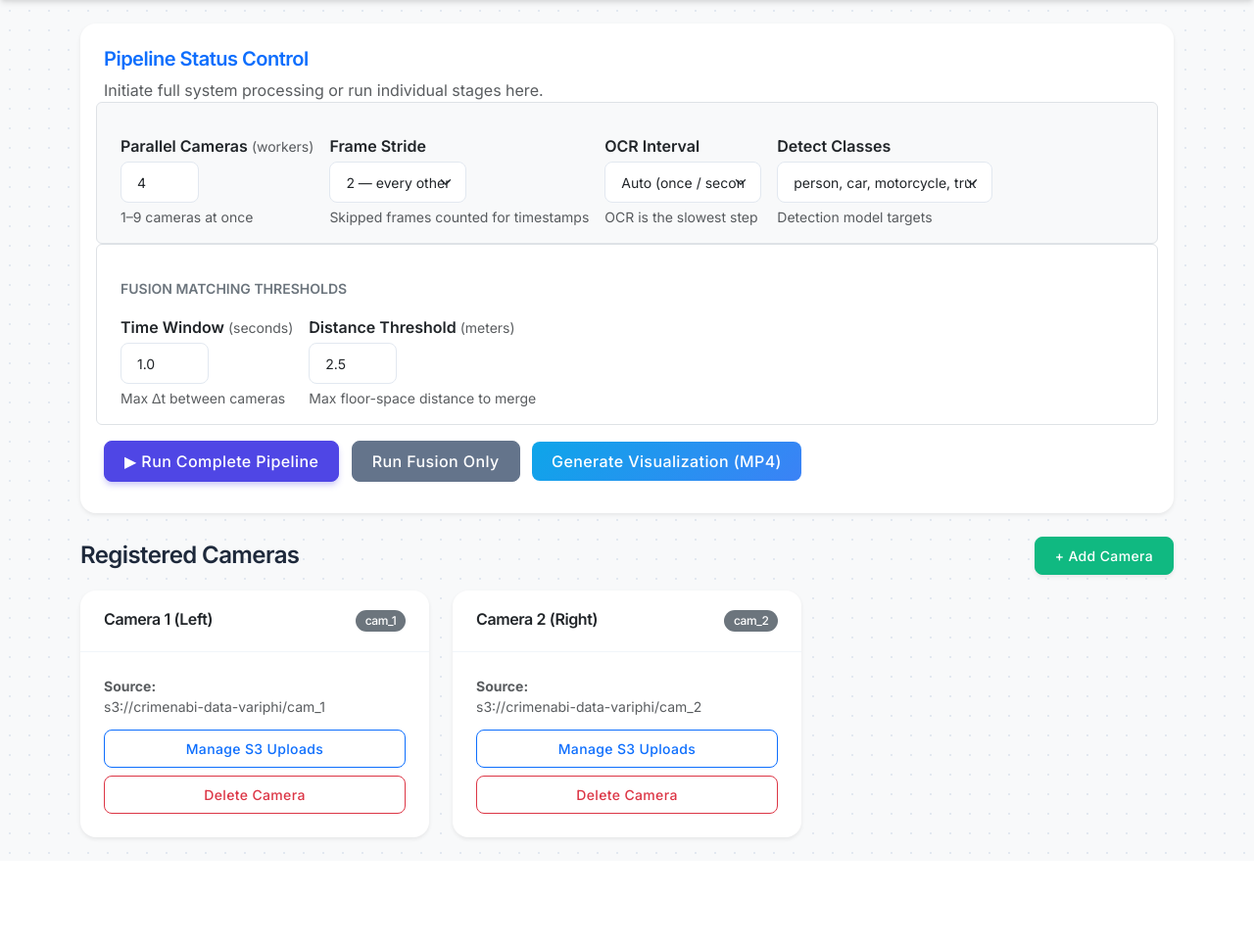
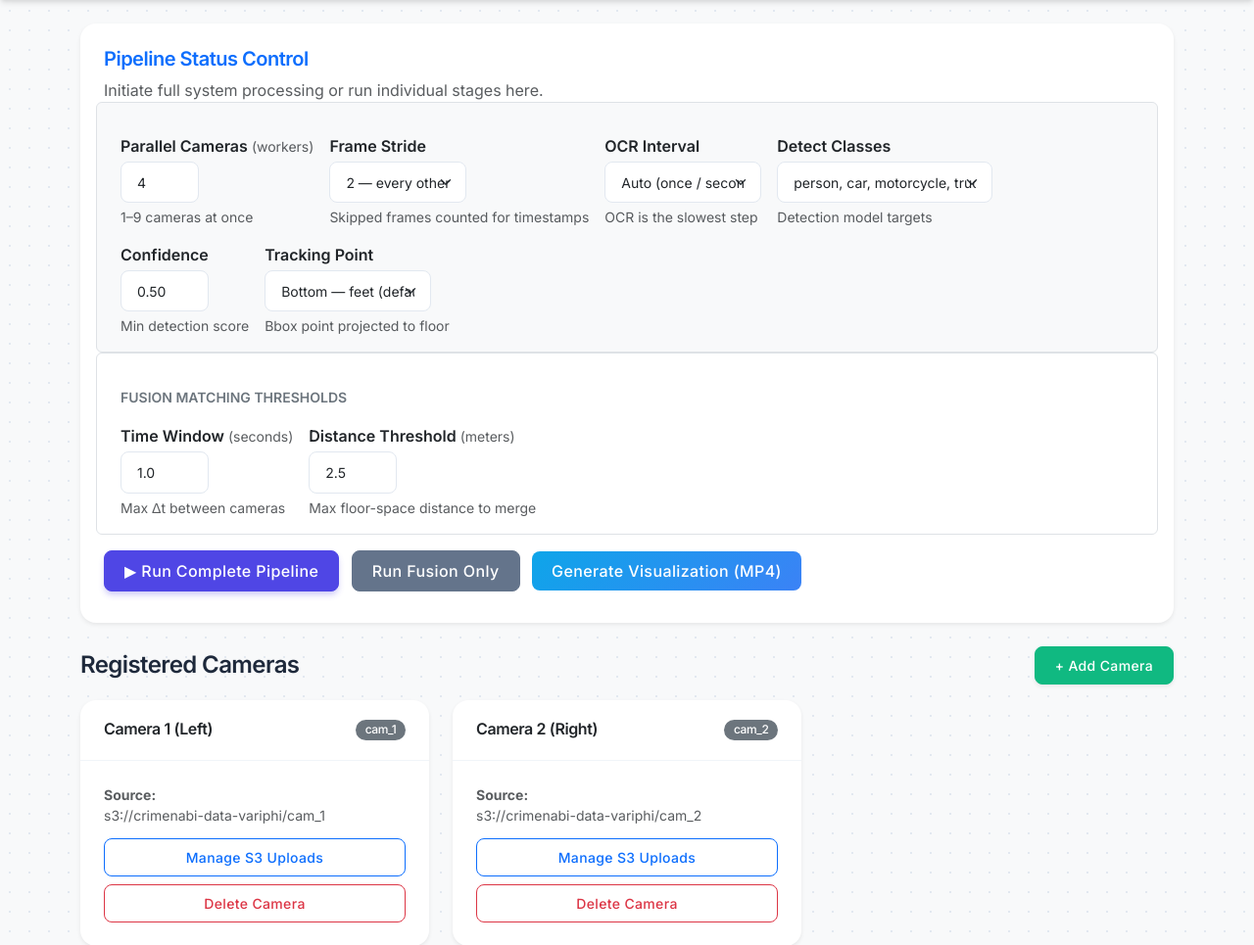
Before and after one commit to VariPhiGen/crowd_management, a Flask app: page / in a window 1280 px wide. Shown: the part 79-1044 px from the top of the page at 98% size. Before the commit the page ends 951 px from the top, so only its background shows below. Run offline with Flask 3, Linux system fonts and the light colour scheme; the visitor is signed in with stand-in values (Sample User, id 1).

Commit message:
feat: confidence threshold + tracking point as UI + CLI parameters
- per_camera.py: MultiCameraRunner accepts confidence & track_point;
  both passed through run_all → _run_camera_in_thread → PersonDetector
  and PerCameraProcessor (track_point_override > cameras.json > default)
- main.py: add --confidence arg; wire confidence + track_point into
  --process MultiCameraRunner instantiation
- app.py: read confidence + track_point from form, pass as CLI flags
- dashboard.html: add Confidence (0.10–0.95 number input) and
  Tracking Point (bottom/center/top select) controls

Made-with: Cursor

```diff
--- a/main.py
+++ b/main.py
@@ -1247,6 +1247,10 @@ Examples
         help="Skip interactive windows and user prompts (saves validation checks to file)",
     )
     parser.add_argument(
+        "--confidence", type=float, default=0.50, metavar="CONF",
+        help="Detection confidence threshold (0.0–1.0, default 0.50)",
+    )
+    parser.add_argument(
         "--track-point",
         choices=["bottom", "center", "top"],
         default="bottom",
@@ -1688,6 +1692,8 @@ def main() -> None:
             model_path     = args.model,
             append_output  = args.append,
             target_classes = args.classes,
+            confidence     = args.confidence,
+            track_point    = args.track_point,
         )
         csv_paths = runner.run_all(
             sequential    = False,
--- a/web_ui/app.py
+++ b/web_ui/app.py
@@ -112,6 +112,8 @@ def dashboard():
                 frame_stride   = int(request.form.get('frame_stride', 2))
                 ocr_interval   = int(request.form.get('ocr_interval', 0))
                 classes        = request.form.get('classes', 'person,car,motorcycle,truck').strip()
+                confidence     = float(request.form.get('confidence', 0.50))
+                track_point    = request.form.get('track_point', 'bottom').strip()
                 fusion_time    = float(request.form.get('fusion_time_tol', 1.0))
                 fusion_dist    = float(request.form.get('fusion_dist_tol', 2.5))
 
@@ -121,6 +123,8 @@ def dashboard():
                     "--frame-stride",        str(frame_stride),
                     "--ocr-interval",        str(ocr_interval),
                     "--classes",             classes,
+                    "--confidence",          str(confidence),
+                    "--track-point",         track_point,
                     "--timestamp-tolerance", str(fusion_time),
                     "--fusion-dist-tol",     str(fusion_dist),
                 ]
--- a/web_ui/templates/dashboard.html
+++ b/web_ui/templates/dashboard.html
@@ -80,6 +80,26 @@
                                     <option value="all">all COCO classes</option>
                                 </select>
                                 <div class="form-text">Detection model targets</div>
+                            </div>
+                            <div class="col-auto">
+                                <label class="form-label fw-semibold mb-1" for="confidence">
+                                    Confidence
+                                </label>
+                                <input type="number" class="form-control form-control-sm"
+                                       id="confidence" name="confidence"
+                                       value="0.50" min="0.10" max="0.95" step="0.05" style="width:90px">
+                                <div class="form-text">Min detection score</div>
+                            </div>
+                            <div class="col-auto">
+                                <label class="form-label fw-semibold mb-1" for="track_point">
+                                    Tracking Point
+                                </label>
+                                <select class="form-select form-select-sm" id="track_point" name="track_point" style="width:170px">
+                                    <option value="bottom" selected>Bottom — feet (default)</option>
+                                    <option value="center">Center — mid-body</option>
+                                    <option value="top">Top — head</option>
+                                </select>
+                                <div class="form-text">Bbox point projected to floor</div>
                             </div>
                         </div>
 
```
Also changed, not shown: pipeline/per_camera.py (+30 -13 lines).
